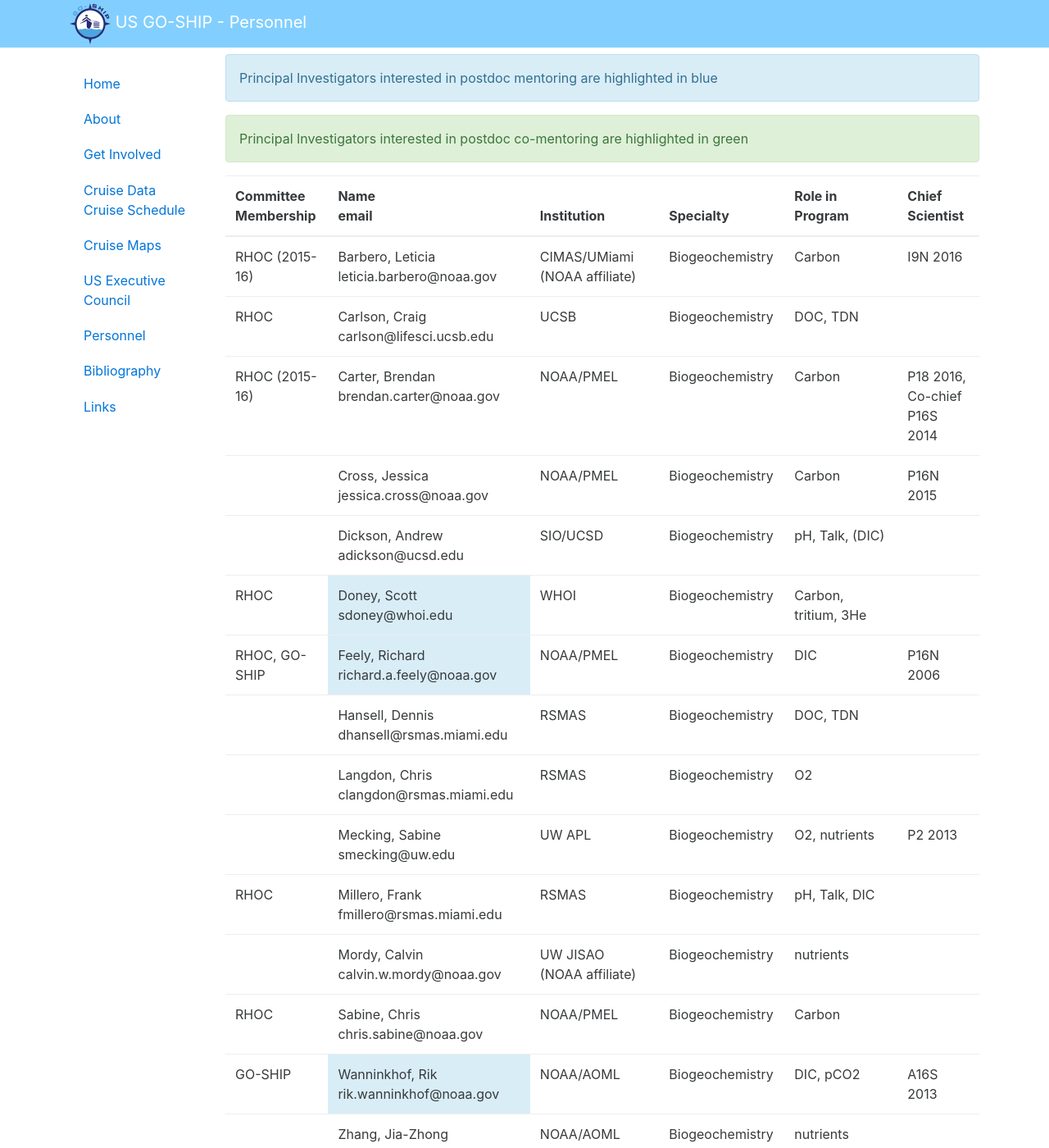
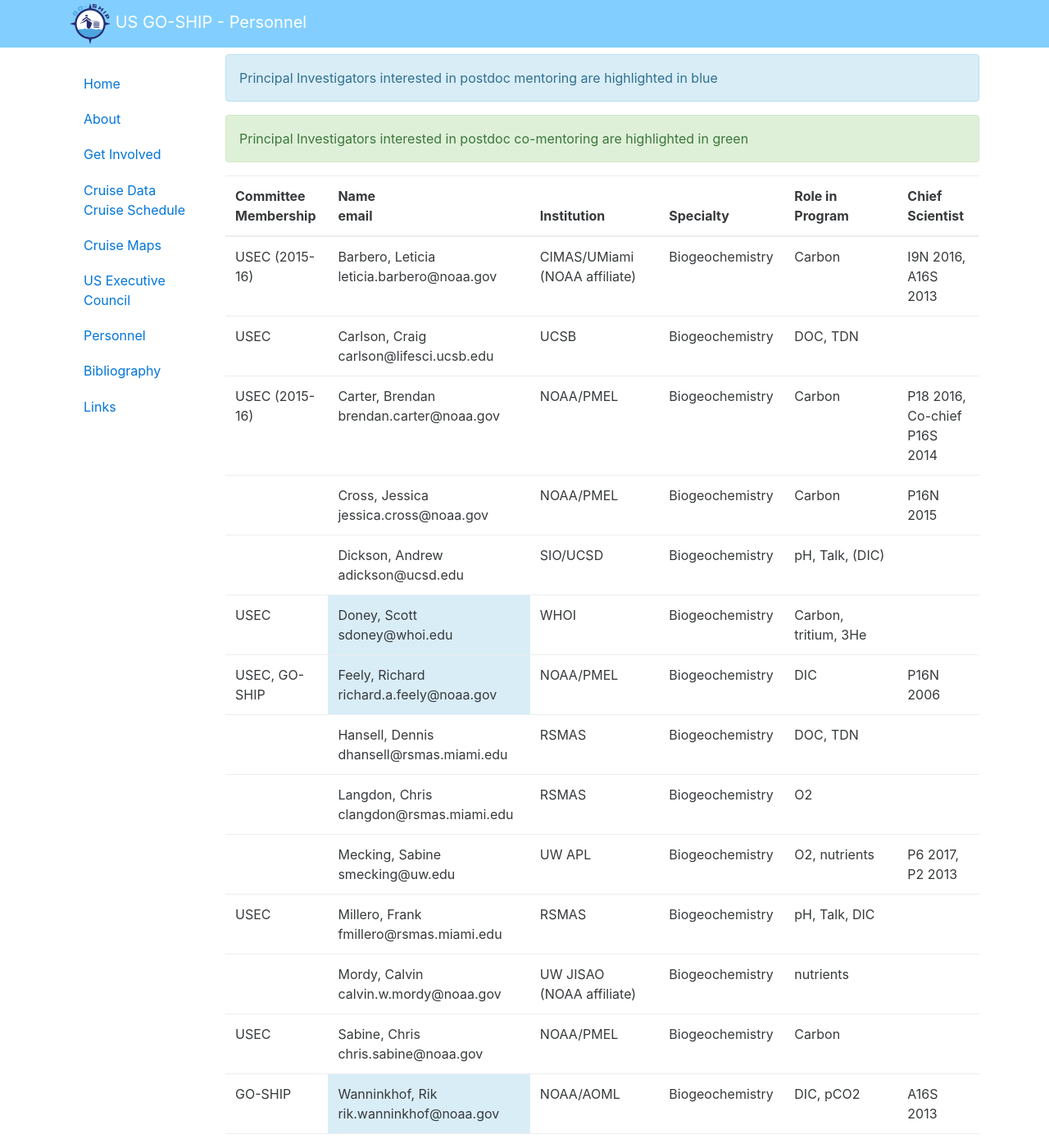
Before and after one commit to cchdo/usgoship.ucsd.edu, a Jekyll site: the page built from principle-investigator-directory.md, in a window 1280 px wide and 1400 px high. Shown: the whole window at 82% size. Built offline with Jekyll 4.4.1, drawn with Linux system fonts in a browser that asks for light colours; some of the changed text lies outside the part shown.

Commit message:
change RHOC to USEC, add some cruises to people

```diff
--- a/principle-investigator-directory.md
+++ b/principle-investigator-directory.md
@@ -20,15 +20,15 @@ permalink: /people/
   </thead>
   <tbody>
     <tr>
-      <td>RHOC (2015-16)</td>
+      <td>USEC (2015-16)</td>
       <td>Barbero, Leticia<br>leticia.barbero@noaa.gov</td>
       <td>CIMAS/UMiami (NOAA affiliate)</td>
       <td>Biogeochemistry</td>
       <td>Carbon</td>
-      <td>I9N 2016</td>
+      <td>I9N 2016, A16S 2013</td>
     </tr>
     <tr>
-      <td>RHOC</td>
+      <td>USEC</td>
       <td>Carlson, Craig<br>carlson@lifesci.ucsb.edu</td>
       <td>UCSB</td>
       <td>Biogeochemistry</td>
@@ -36,7 +36,7 @@ permalink: /people/
       <td></td>
     </tr>
     <tr>
-      <td>RHOC (2015-16)</td>
+      <td>USEC (2015-16)</td>
       <td>Carter, Brendan<br>brendan.carter@noaa.gov</td>
       <td>NOAA/PMEL</td>
       <td>Biogeochemistry</td>
@@ -60,7 +60,7 @@ permalink: /people/
       <td></td>
     </tr>
     <tr>
-      <td>RHOC</td>
+      <td>USEC</td>
       <td class="table-info">Doney, Scott<br>sdoney@whoi.edu</td>
       <td>WHOI</td>
       <td>Biogeochemistry</td>
@@ -68,7 +68,7 @@ permalink: /people/
       <td></td>
     </tr>
     <tr>
-      <td>RHOC, GO-SHIP</td>
+      <td>USEC, GO-SHIP</td>
       <td class="table-info">Feely, Richard<br>richard.a.feely@noaa.gov</td>
       <td>NOAA/PMEL</td>
       <td>Biogeochemistry</td>
@@ -97,10 +97,10 @@ permalink: /people/
       <td>UW APL</td>
       <td>Biogeochemistry</td>
       <td>O2, nutrients</td>
-      <td>P2 2013</td>
+      <td>P6 2017, P2 2013</td>
     </tr>
     <tr>
-      <td>RHOC</td>
+      <td>USEC</td>
       <td>Millero, Frank<br>fmillero@rsmas.miami.edu</td>
       <td>RSMAS</td>
       <td>Biogeochemistry</td>
@@ -116,7 +116,7 @@ permalink: /people/
       <td></td>
     </tr>
     <tr>
-      <td>RHOC</td>
+      <td>USEC</td>
       <td>Sabine, Chris<br>chris.sabine@noaa.gov</td>
       <td>NOAA/PMEL</td>
       <td>Biogeochemistry</td>
@@ -140,7 +140,7 @@ permalink: /people/
       <td></td>
     </tr>
     <tr>
-      <td>RHOC</td>
+      <td>USEC</td>
       <td>Bruland, Ken<br>bruland@cats.ucsc.edu</td>
       <td>UCSC</td>
       <td>Chemistry</td>
@@ -185,10 +185,10 @@ permalink: /people/
       <td>UW JISAO (NOAA affiliate)</td>
       <td>Chemistry</td>
       <td>CFCs, SF6</td>
-      <td></td>
+      <td>P18 2016, Co-Chief A16N 2013</td>
     </tr>
     <tr>
-      <td>RHOC</td>
+      <td>USEC</td>
       <td>Smethie, Bill<br>bsmeth@ldeo.columbia.edu</td>
       <td>LDEO</td>
       <td>Chemistry</td>
@@ -204,7 +204,7 @@ permalink: /people/
       <td></td>
     </tr>
     <tr>
-      <td>RHOC</td>
+      <td>USEC</td>
       <td>Baringer, Molly<br>molly.baringer@noaa.gov</td>
       <td>NOAA/AOML</td>
       <td>Physical oceanography</td>
@@ -228,7 +228,7 @@ permalink: /people/
       <td></td>
     </tr>
     <tr>
-      <td>RHOC, GO-SHIP</td>
+      <td>USEC, GO-SHIP</td>
       <td class="table-info">Johnson, Gregory C.<br>gregory.c.johnson@noaa.gov</td>
       <td>NOAA/PMEL</td>
       <td>Physical oceanography</td>
@@ -236,7 +236,7 @@ permalink: /people/
       <td>P18 2008 I5 2009</td>
     </tr>
     <tr>
-      <td>RHOC</td>
+      <td>USEC</td>
       <td>Joyce, Terry<br>tjoyce@whoi.edu</td>
       <td>WHOI</td>
       <td>Physical oceanography</td>
@@ -244,7 +244,7 @@ permalink: /people/
       <td></td>
     </tr>
     <tr>
-      <td>RHOC</td>
+      <td>USEC</td>
       <td class="table-info">Macdonald, Alison<br>amacdonald@whoi.edu</td>
       <td>WHOI</td>
       <td>Physical oceanography</td>
@@ -265,7 +265,7 @@ permalink: /people/
       <td>Florida State U.</td>
       <td>Physical oceanography</td>
       <td>CTD, ADCP</td>
-      <td>I6S 2008</td>
+      <td>P6 2017, I6S 2008</td>
     </tr>
     <tr>
       <td></td>
@@ -276,7 +276,7 @@ permalink: /people/
       <td>I9N 2007</td>
     </tr>
     <tr>
-      <td>RHOC</td>
+      <td>USEC</td>
       <td>Swift, Jim<br>jswift@ucsd.edu</td>
       <td>SIO/ODF/CCHDO</td>
       <td>Physical oceanography</td>
@@ -284,7 +284,7 @@ permalink: /people/
       <td>I8S 2007, I5 2009, S4P 2011, P2 2013</td>
     </tr>
     <tr>
-      <td>RHOC, GO-SHIP</td>
+      <td>USEC, GO-SHIP</td>
       <td class="table-info">Talley, Lynne<br>ltalley@ucsd.edu</td>
       <td>SIO/UCSD</td>
       <td>Physical oceanography</td>
```
